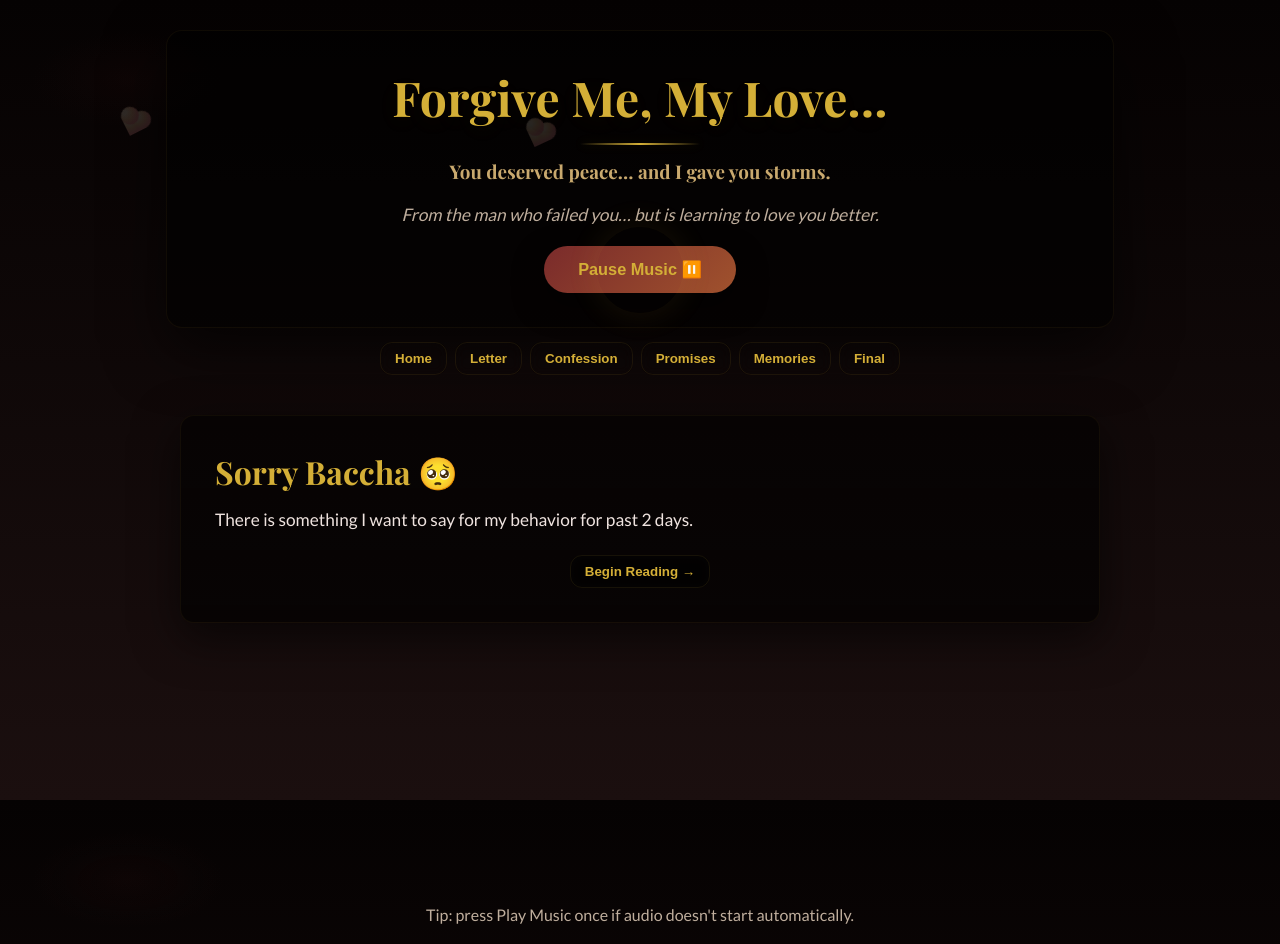
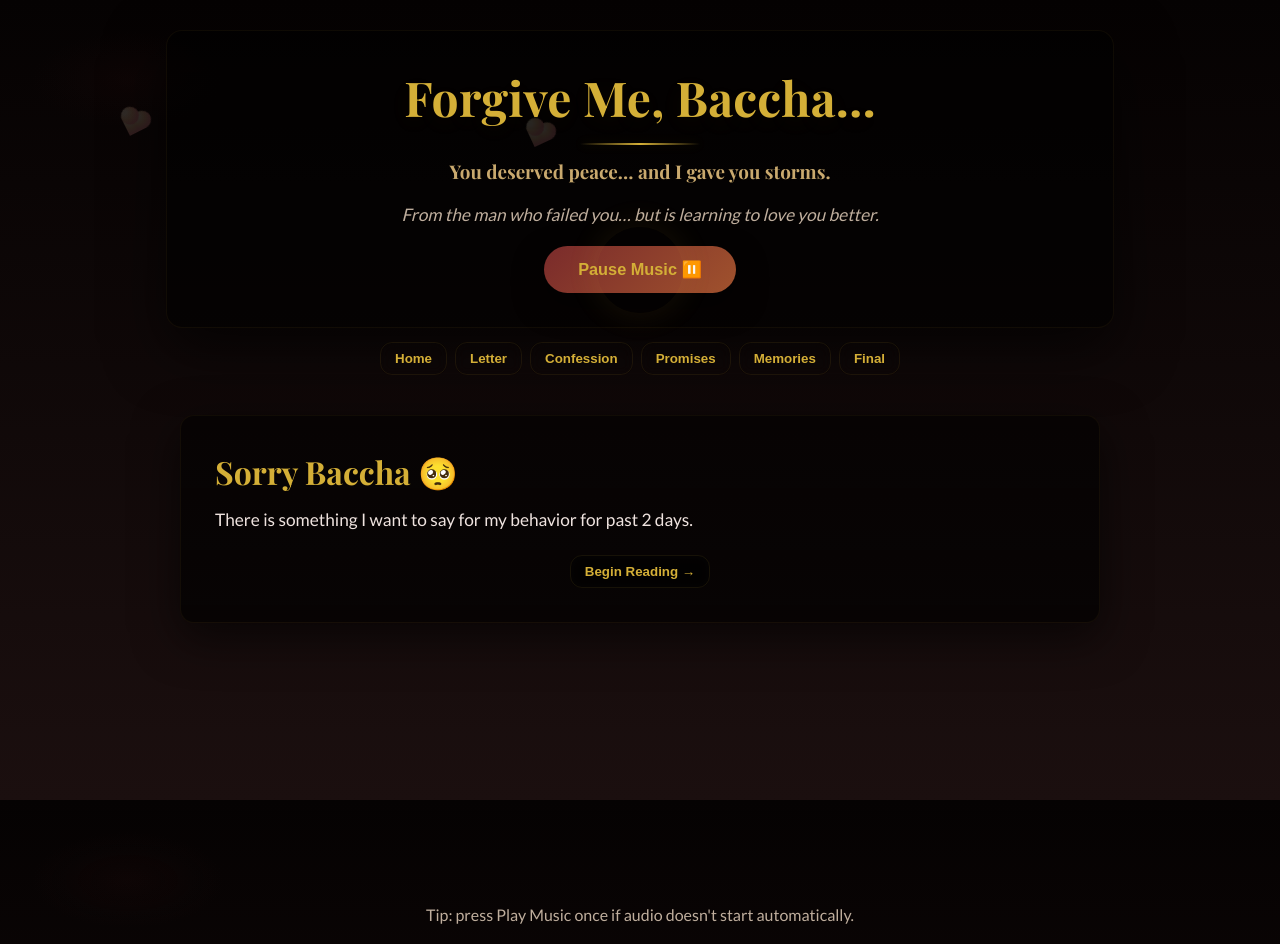
Before and after one commit to krushanu27/To-My-Love, a plain HTML site: page index.html in a window 1280 px wide. Drawn offline with nearby package versions, Linux system fonts and the light colour scheme.

Commit message:
Update index.html

```diff
--- a/index.html
+++ b/index.html
@@ -536,7 +536,7 @@
     <div class="app">
         <header>
             <div class="hero-card">
-                <h1 id="mainHeading">Forgive Me, My Love…</h1>
+                <h1 id="mainHeading">Forgive Me, Baccha…</h1>
                 <div class="divider"></div>
                 <h3 id="subHeading">You deserved peace… and I gave you storms.</h3>
                 <p class="leadin" id="tagline">From the man who failed you… but is learning to love you better.</p>
```
